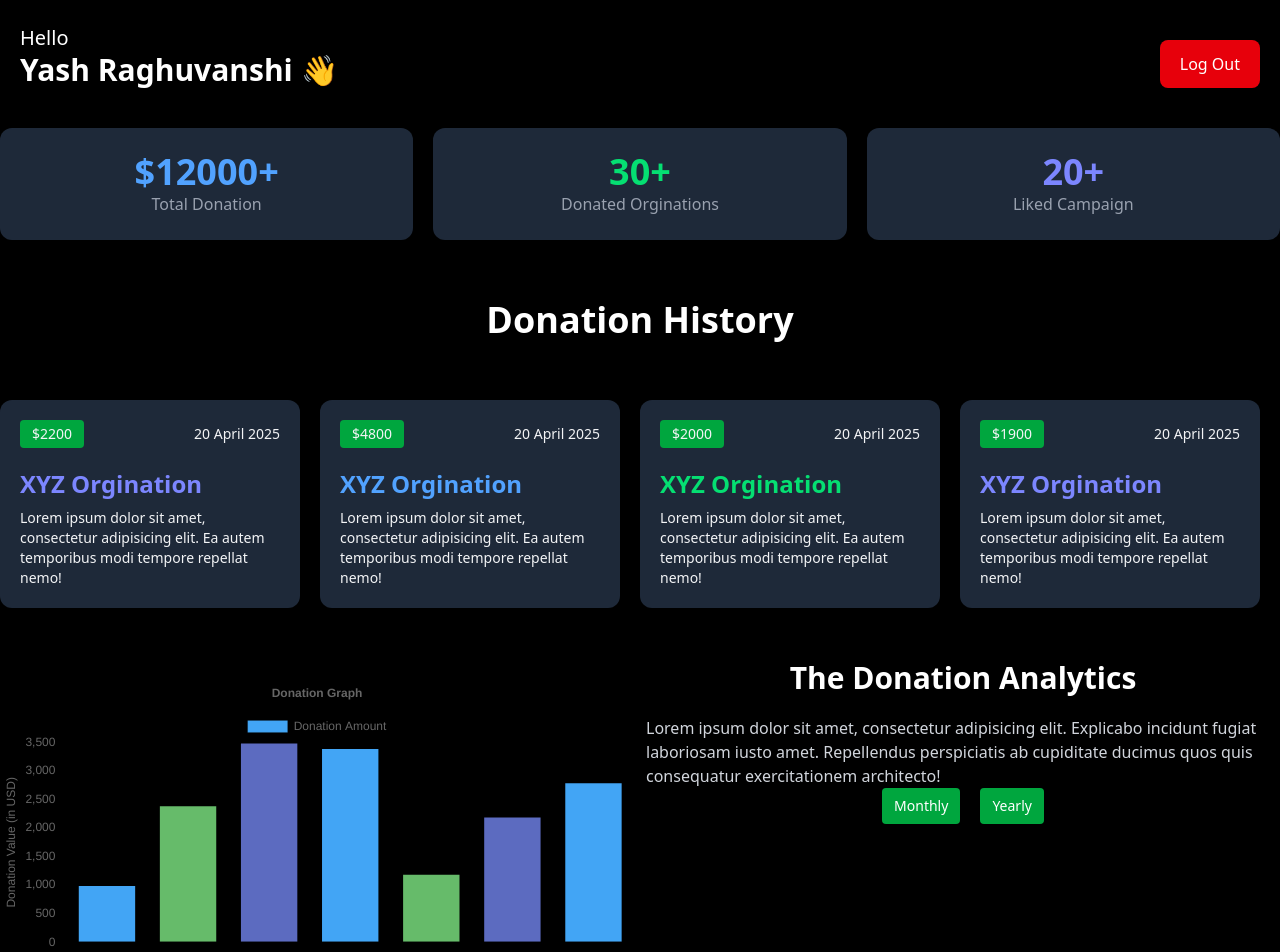
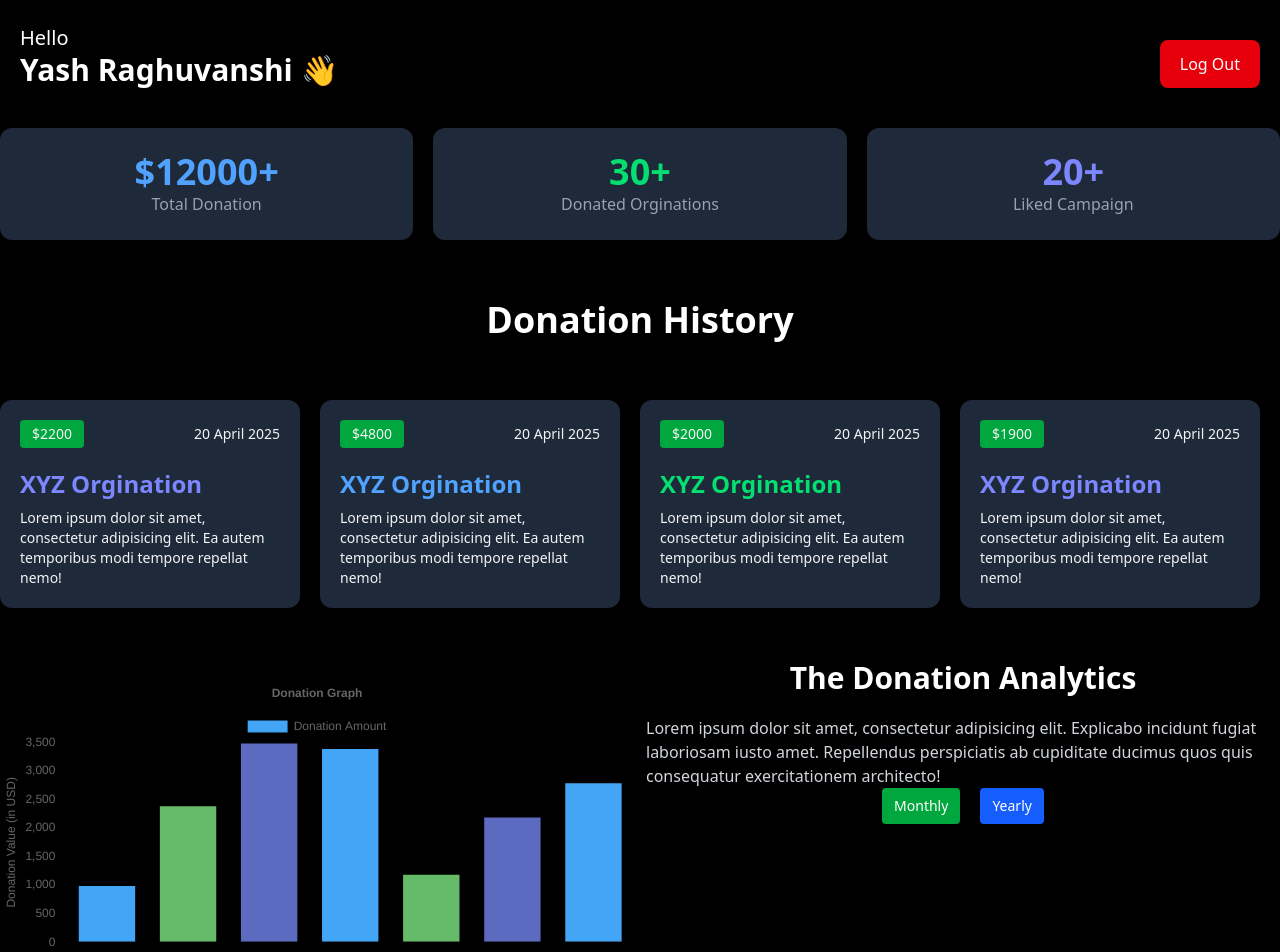
Before and after one commit to YNVSolutions/SwiftCause_Web, a Next.js app: page / in a window 1280 px wide. Shown: the top 952 px of the page. Built offline with nearby package versions, Linux system fonts and the light colour scheme.

Commit message:
button style update

```diff
--- a/app/Components/Dashboard/Others/DonationDetails.jsx
+++ b/app/Components/Dashboard/Others/DonationDetails.jsx
@@ -9,7 +9,7 @@ const DonationDetails = () => {
                     <h1 className='text-3xl font-bold text-center'>The Donation Analytics</h1>
                     <p className='font-medium mt-5 text-gray-300'>Lorem ipsum dolor sit amet, consectetur adipisicing elit. Explicabo incidunt fugiat laboriosam iusto amet. Repellendus perspiciatis ab cupiditate ducimus quos quis consequatur exercitationem architecto!</p>
                     <div className='flex justify-center items-center gap-5'>
-                    <button className='bg-green-600 text-sm px-3 py-2 rounded'>Monthly</button><button className='bg-green-600 text-sm px-3 py-2 rounded'>Yearly
+                    <button className='bg-green-600 text-sm px-3 py-2 rounded hover:bg-green-800'>Monthly</button><button className='bg-blue-600 text-sm px-3 py-2 rounded hover:bg-blue-800'>Yearly
                     </button>
                     </div>
                 </div>
```
